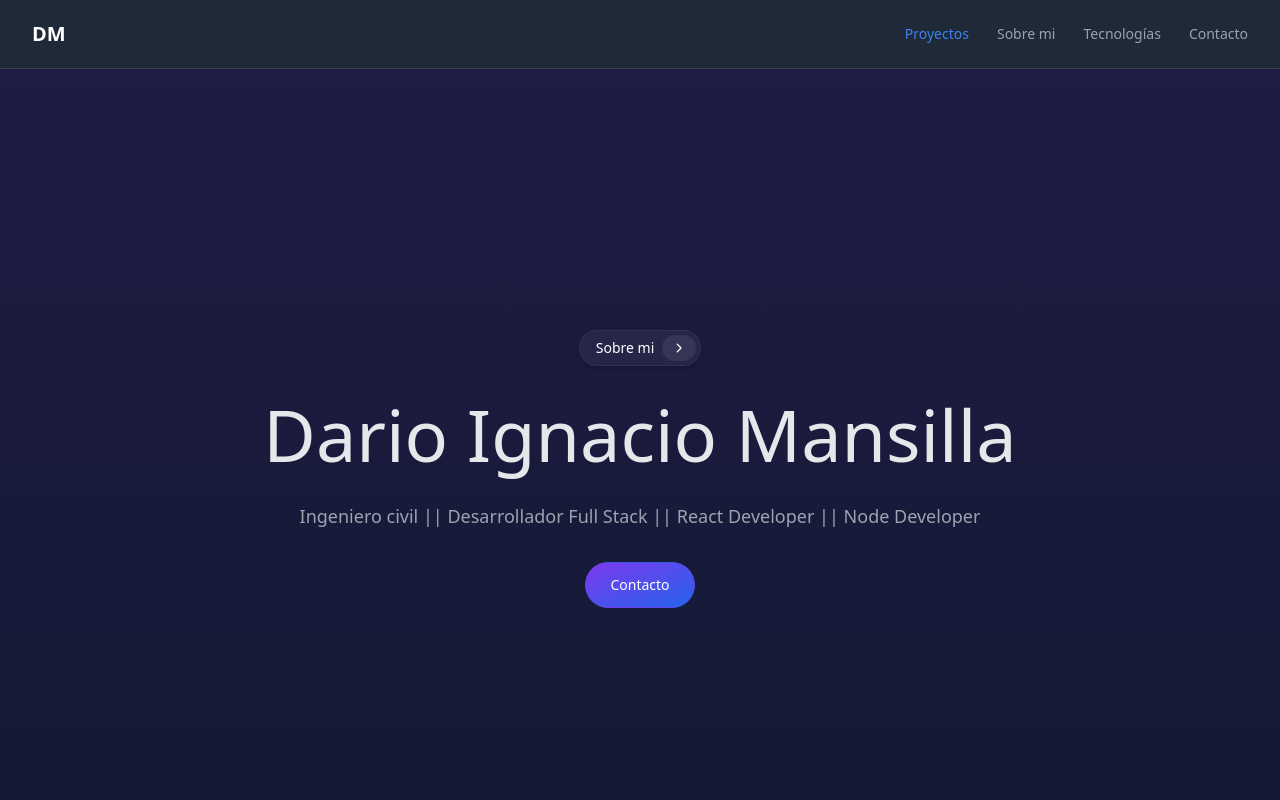
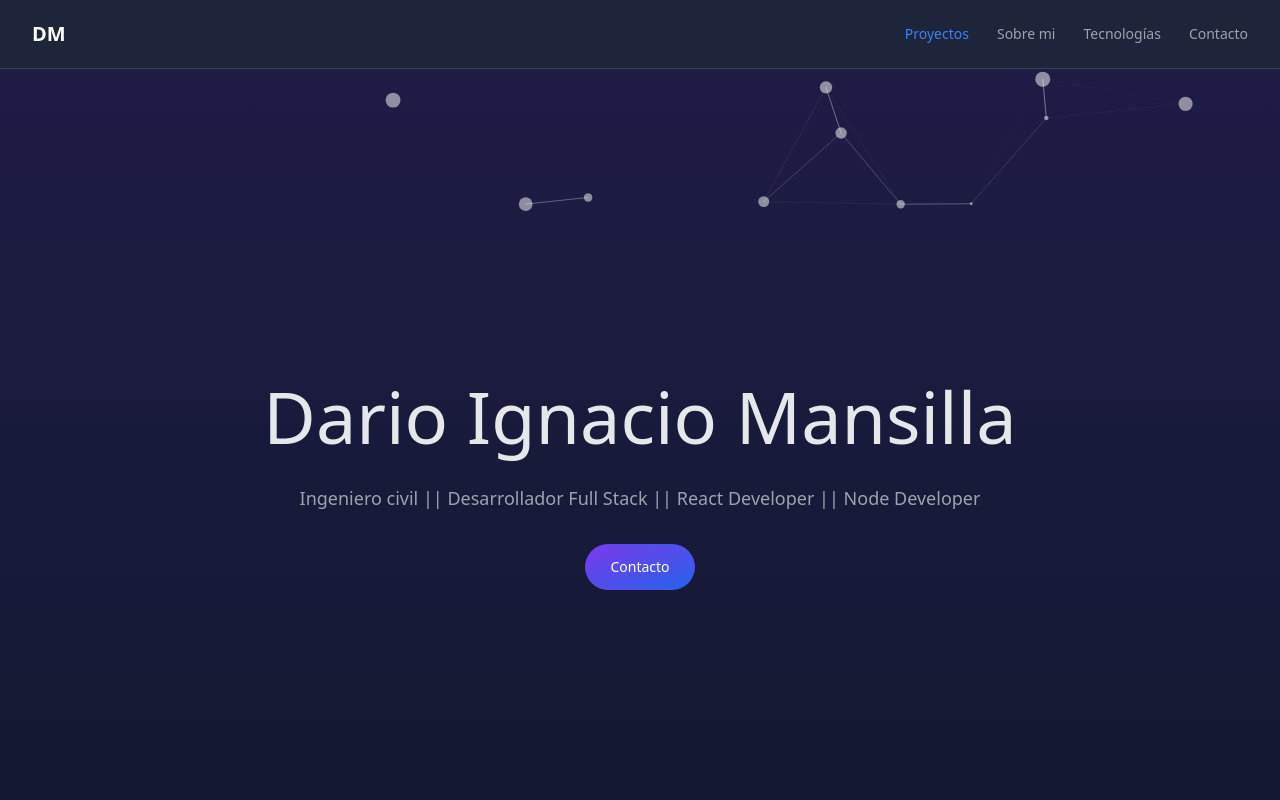
Before and after one commit to msdario12/portfolio-v1, a React (Vite) app: page / in a window 1280 px wide. Shown: the top 800 px of the page. Built offline with nearby package versions, Linux system fonts and the light colour scheme.

Commit message:
added particles background to hero

```diff
--- a/package.json
+++ b/package.json
@@ -14,7 +14,9 @@
     "react": "^18.2.0",
     "react-bootstrap-icons": "^1.10.3",
     "react-dom": "^18.2.0",
-    "react-icons": "^4.10.1"
+    "react-icons": "^4.10.1",
+    "react-particles": "^2.12.2",
+    "tsparticles": "^2.12.0"
   },
   "devDependencies": {
     "@types/react": "^18.2.15",
--- a/src/App.jsx
+++ b/src/App.jsx
@@ -46,21 +46,6 @@ function App() {
 				<section className='bg-gradient-to-t from-violet-200/[0.15]'>
 					<PortfolioSection />
 				</section>
-				<section className='bg-gradient-to-b from-violet-200/[0.15]'>
-					<HomeTitle title={'Sobre mi'} subtitle={''} />
-					<div className='container mx-auto my-10'>
-						<p>
-							Soy desarrollador web full-stack e ingeniero civil. Durante la
-							carrera siempre tuve la atracción por el lado de la programación
-							para resolver algunos de los problemas que se nos presentaban.
-						</p>
-						<p>
-							Poseo experiencia en lo que a trabajo en equipo se refiere,
-							gracias a experiencias de trabajos pasados en el ámbito de cálculo
-							de estructuras y proyectos afines.
-						</p>
-					</div>
-				</section>
 				<section className='bg-gradient-to-t from-violet-200/[0.15]'>
 					<HomeTitle title={'Tecnologías'} subtitle={''} />
 					<div className='container mx-auto grid my-10 grid-cols-4 grid-flow-row-dense gap-3'>
--- a/src/components/CustomHero.jsx
+++ b/src/components/CustomHero.jsx
@@ -1,35 +1,15 @@
+import { CustomParticles } from './CustomParticles';
+
 export const CustomHero = () => {
 	return (
 		<div>
 			{/* <!-- Hero --> */}
-			<div className='min-h-screen flex justify-center items-center'>
-				<div className=''>
+
+			<div className='min-h-screen flex justify-center items-center relative'>
 				<div className='max-w-[85rem] mx-auto px-4 sm:px-6 lg:px-8 py-24 space-y-8'>
-						{/* <!-- Announcement Banner --> */}
-						<div className='flex justify-center'>
-							<a
-								className='group inline-block bg-white/[.05] hover:bg-white/[.1] border border-white/[.05] p-1 pl-4 rounded-full shadow-md'
-								href='#'>
-								<p className='mr-2 inline-block text-white text-sm'>Sobre mi</p>
-								<span className='group-hover:bg-white/[.1] py-2 px-3 inline-flex justify-center items-center gap-x-2 rounded-full bg-white/[.075] font-semibold text-white text-sm'>
-									<svg
-										className='w-2.5 h-2.5'
-										width='16'
-										height='16'
-										viewBox='0 0 16 16'
-										fill='none'>
-										<path
-											d='M5.27921 2L10.9257 7.64645C11.1209 7.84171 11.1209 8.15829 10.9257 8.35355L5.27921 14'
-											stroke='currentColor'
-											strokeWidth='2'
-											strokeLinecap='round'
-										/>
-									</svg>
-								</span>
-							</a>
+					<div className='absolute inset-0'>
+						<CustomParticles />
 					</div>
-						{/* <!-- End Announcement Banner --> */}
-
 					{/* <!-- Title --> */}
 					<div className='max-w-3xl text-center mx-auto'>
 						<h1 className='block font-medium text-gray-200 text-4xl sm:text-5xl md:text-6xl lg:text-7xl'>
@@ -40,8 +20,8 @@ export const CustomHero = () => {
 
 					<div className='max-w-3xl text-center mx-auto'>
 						<p className='text-lg text-gray-400'>
-								Ingeniero civil || Desarrollador Full Stack || React Developer
-								|| Node Developer
+							Ingeniero civil || Desarrollador Full Stack || React Developer ||
+							Node Developer
 						</p>
 					</div>
 
@@ -56,7 +36,6 @@ export const CustomHero = () => {
 					{/* <!-- End Buttons --> */}
 				</div>
 			</div>
-			</div>
 			{/* <!-- End Hero --> */}
 		</div>
 	);
--- /dev/null
+++ b/src/components/CustomParticles.jsx
@@ -0,0 +1,88 @@
+import { useCallback } from 'react';
+import Particles from 'react-particles';
+import { loadFull } from 'tsparticles';
+
+export const CustomParticles = () => {
+	const particlesInit = useCallback(async (engine) => {
+		console.log(engine);
+		// you can initiate the tsParticles instance (engine) here, adding custom shapes or presets
+		// this loads the tsparticles package bundle, it's the easiest method for getting everything ready
+		// starting from v2 you can add only the features you need reducing the bundle size
+		await loadFull(engine);
+	}, []);
+	const particlesLoaded = useCallback(async (container) => {
+		await console.log(container);
+	}, []);
+	return (
+		<Particles
+			id='tsparticles'
+			init={particlesInit}
+			loaded={particlesLoaded}
+			options={{
+				fpsLimit: 120,
+				smooth: true,
+				fullScreen: {
+					enable: false,
+				},
+				pauseOnOutsideViewport: true,
+				interactivity: {
+					events: {
+						onHover: {
+							enable: true,
+							mode: 'repulse',
+						},
+						resize: true,
+					},
+					modes: {
+						push: {
+							quantity: 4,
+						},
+						repulse: {
+							distance: 50,
+							duration: 0.4,
+						},
+					},
+				},
+				particles: {
+					color: {
+						value: '#ffffff',
+					},
+					links: {
+						color: '#ffffff',
+						distance: 150,
+						enable: true,
+						opacity: 0.3,
+						width: 1,
+					},
+					move: {
+						direction: 'none',
+						enable: true,
+						outModes: {
+							default: 'bounce',
+						},
+						random: true,
+						speed: 1,
+						straight: false,
+					},
+					number: {
+						density: {
+							enable: true,
+							area: 1200,
+						},
+						value: 80,
+					},
+					opacity: {
+						value: 0.5,
+					},
+					shape: {
+						type: 'circle',
+					},
+					size: {
+						value: { min: 1, max: 8 },
+					},
+				},
+				detectRetina: true,
+			}}
+		/>
+	);
+};
--- a/src/components/MainNavBar.jsx
+++ b/src/components/MainNavBar.jsx
@@ -1,6 +1,6 @@
 export const MainNavBar = () => {
 	return (
-		<header className='flex flex-wrap sm:justify-start sm:flex-nowrap z-50 w-full bg-white border-b border-gray-200 text-sm py-3 sm:py-0 dark:bg-gray-800 dark:border-gray-700 sticky top-0 inset-x-0'>
+		<header className='flex flex-wrap sm:justify-start sm:flex-nowrap z-50 w-full bg-white border-b border-gray-200 text-sm py-3 sm:py-0 dark:bg-gray-800/80 backdrop-blur-sm dark:border-gray-700 sticky top-0 inset-x-0'>
 			<nav
 				className='relative max-w-7xl w-full mx-auto px-4 sm:flex sm:items-center sm:justify-between sm:px-6 lg:px-8'
 				aria-label='Global'>
```
Also changed, not shown: 1 other file (tests, documents, lock files or other folders). Lines whose indentation alone changed are shown as unchanged.
